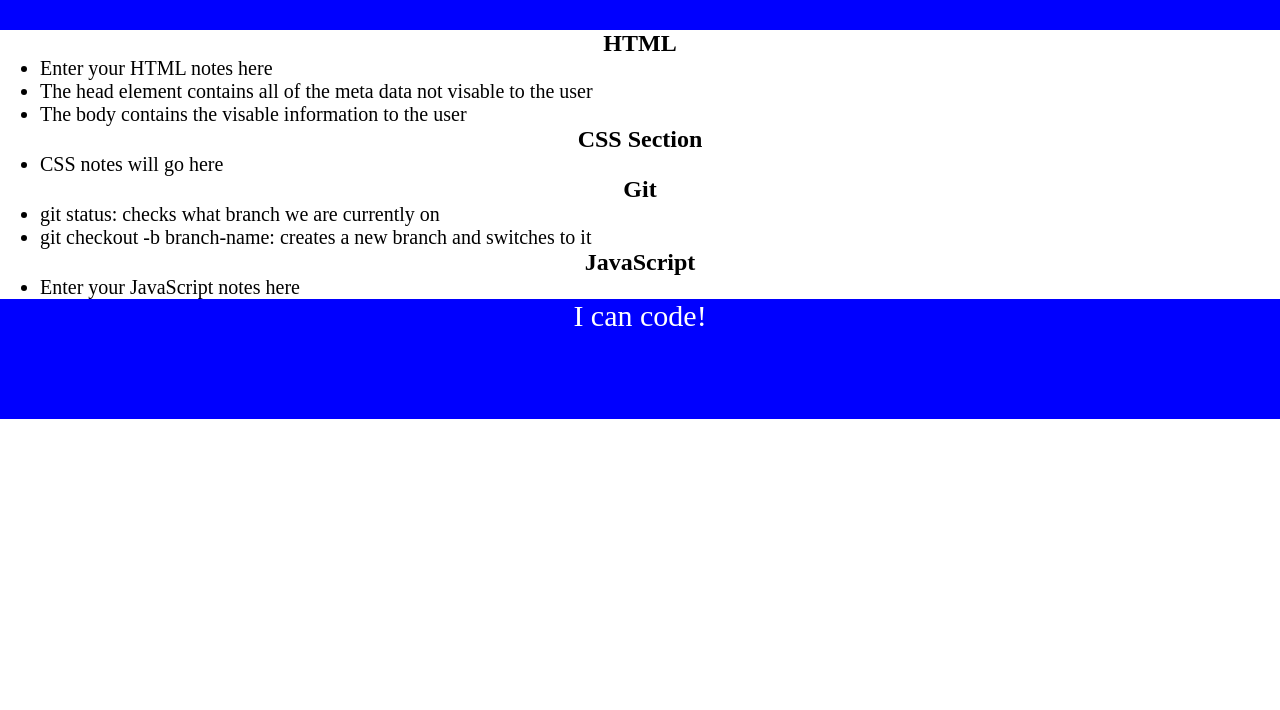
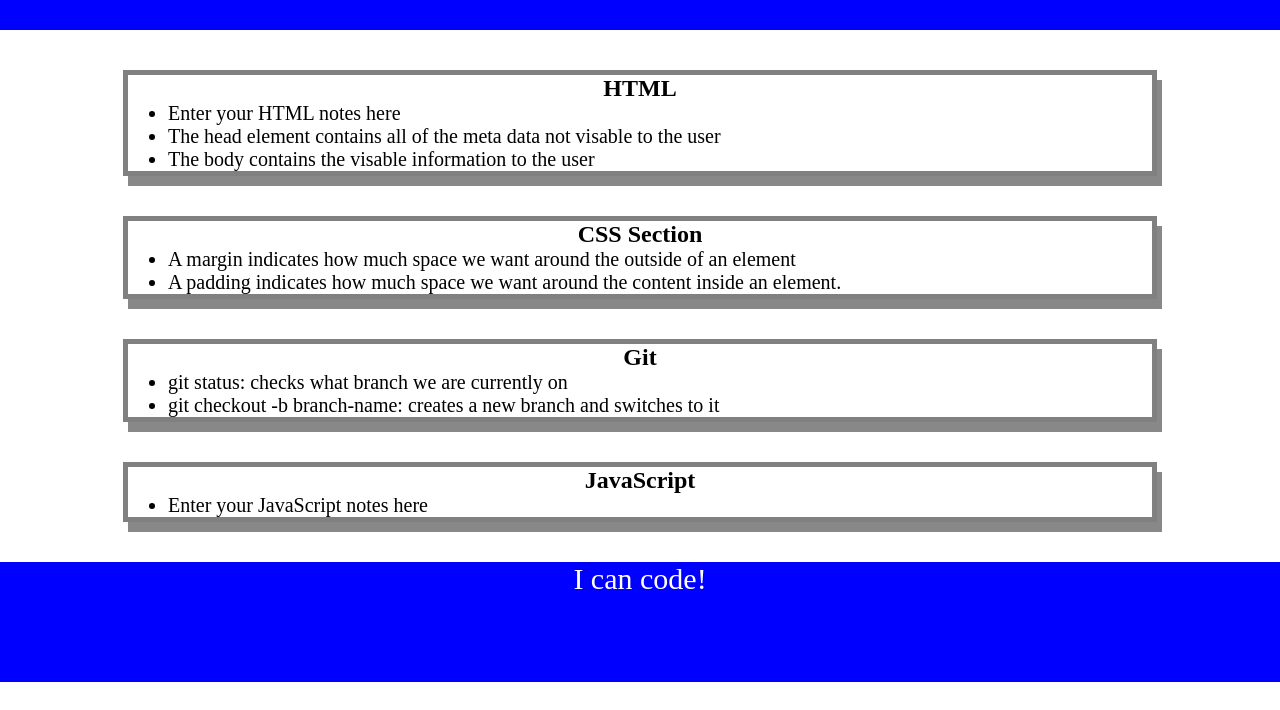
Before and after one commit to connorbodin/prework-study-guide, a plain HTML site: page index.html in a window 1280 px wide. Shown: the part 90-800 px from the top of the page. Drawn offline with Linux system fonts and the light colour scheme.

Commit message:
Added CSS to the project

```diff
--- a/assets/style.css
+++ b/assets/style.css
@@ -33,3 +33,9 @@
     text-align: center;
     font-size: 30px;
    }
+   .card {
+    width: 80%;
+    margin: 40px auto;
+    border: 5px solid gray;
+    box-shadow: 5px 10px #888888;
+  }
--- a/index.html
+++ b/index.html
@@ -29,7 +29,8 @@
         <h2>CSS Section</h2>
 
         <ul>
-          <li>CSS notes will go here</li>
+          <li>A margin indicates how much space we want around the outside of an element</li>
+          <li>A padding indicates how much space we want around the content inside an element.</li>
          </ul>
 
       </section>
```
